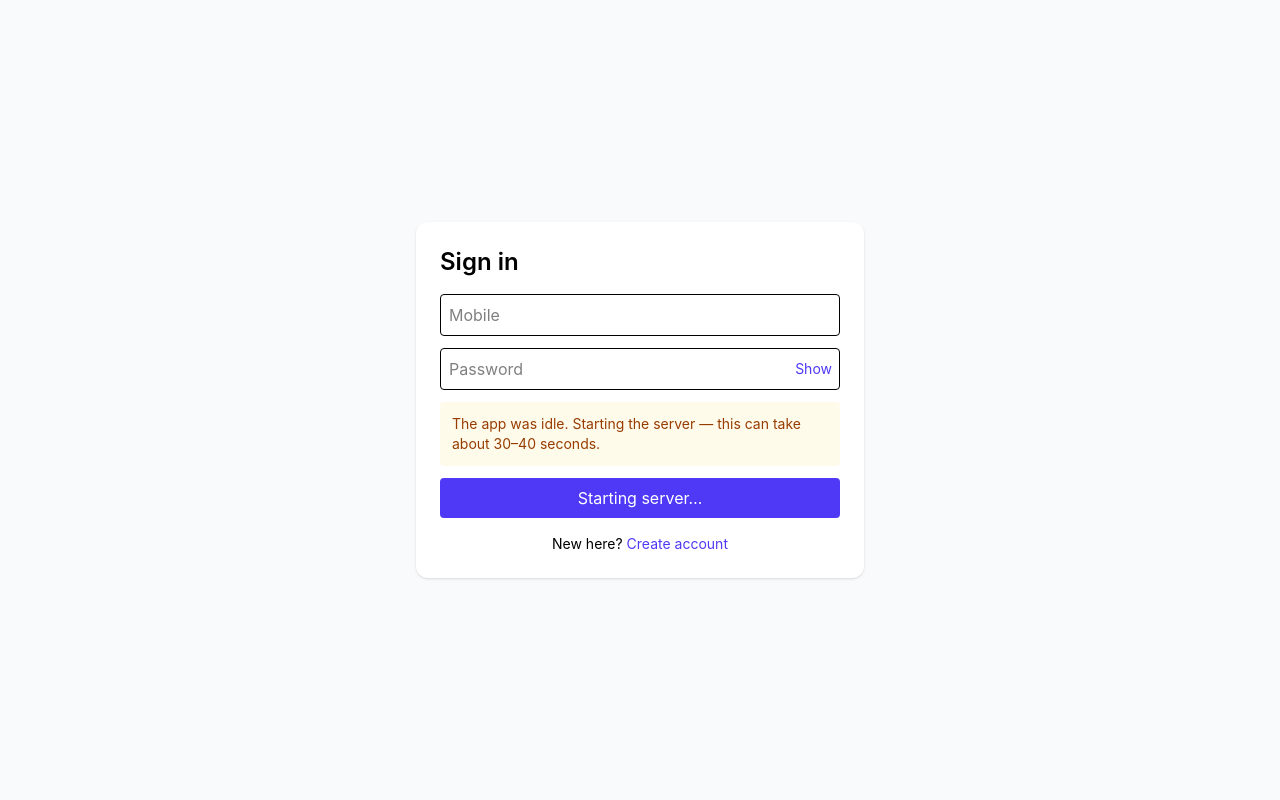
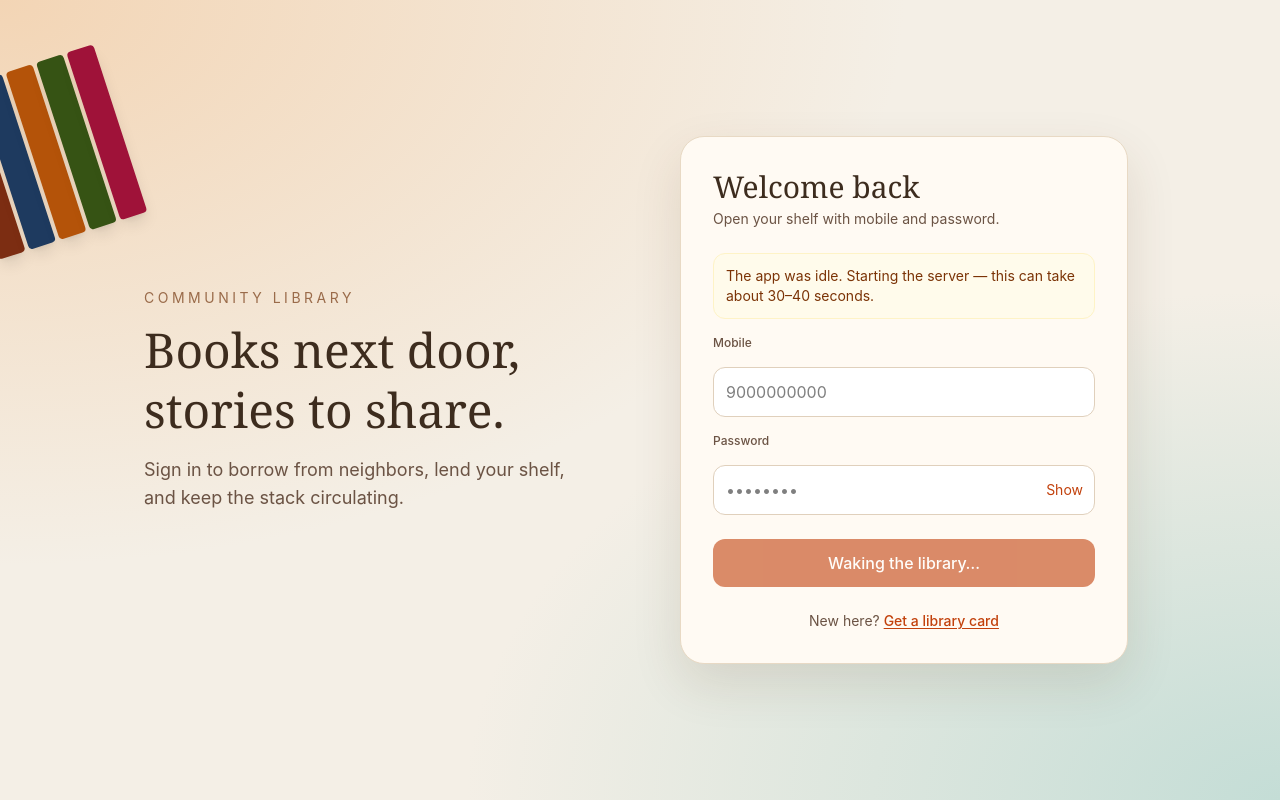
Before and after one commit to NamanjainLa23/CommunityLibrary, a React app in the folder frontend/: page /login in a window 1280 px wide. Built offline with nearby package versions, Linux system fonts and the light colour scheme; no server answers; the HTML template or start-up script is replaced by a standard one.

Commit message:
better UI

```diff
--- a/frontend/src/pages/Login.jsx
+++ b/frontend/src/pages/Login.jsx
@@ -51,16 +51,55 @@ export default function Login() {
   };
 
   return (
-    <div className="min-h-screen flex items-center justify-center bg-gray-50 p-4">
-      <div className="w-full max-w-md bg-white rounded-xl shadow p-6">
-        <h1 className="text-2xl font-semibold mb-4">Sign in</h1>
-        {error && <div className="mb-3 text-sm text-red-600">{error}</div>}
-        <form onSubmit={submit} className="space-y-3">
-          <input className="w-full p-2 border rounded" placeholder="Mobile" value={form.mobile} onChange={e=>setForm({...form, mobile:e.target.value})} required />
+    <div className="min-h-screen flex items-center justify-center p-4 bg-[#f4efe6] relative overflow-hidden">
+      <div className="absolute inset-0 bg-[radial-gradient(ellipse_at_top_left,_#f3d5b5_0%,_transparent_50%),radial-gradient(ellipse_at_bottom_right,_#c4ddd6_0%,_transparent_45%)]" />
+      <div className="absolute -left-8 top-16 rotate-[-18deg] hidden md:flex gap-1">
+        {["#7c2d12", "#1e3a5f", "#b45309", "#365314", "#9f1239"].map((c) => (
+          <div key={c} className="w-7 h-44 rounded-sm shadow-lg" style={{ background: c }} />
+        ))}
+      </div>
+
+      <div className="relative w-full max-w-5xl grid md:grid-cols-2 gap-8 items-center">
+        <div className="hidden md:block text-[#3d2c1e] px-4">
+          <p className="text-sm tracking-[0.25em] uppercase text-[#9a6b4a]">Community Library</p>
+          <h1 className="mt-3 text-5xl font-serif leading-tight">
+            Books next door,<br />stories to share.
+          </h1>
+          <p className="mt-4 text-lg text-[#6b5344] max-w-md">
+            Sign in to borrow from neighbors, lend your shelf, and keep the stack circulating.
+          </p>
+        </div>
+
+        <div className="w-full max-w-md mx-auto bg-[#fffaf3] border border-[#e8d9c4] rounded-3xl shadow-[0_20px_50px_rgba(80,50,20,0.12)] p-8">
+          <div className="md:hidden mb-4">
+            <p className="text-xs tracking-[0.2em] uppercase text-[#9a6b4a]">Community Library</p>
+          </div>
+          <h2 className="font-serif text-3xl text-[#3d2c1e]">Welcome back</h2>
+          <p className="text-sm text-[#6b5344] mt-1 mb-6">Open your shelf with mobile and password.</p>
+
+          {error && (
+            <div className="mb-4 text-sm text-red-800 bg-red-50 border border-red-100 p-3 rounded-xl">{error}</div>
+          )}
+          {wakeMessage && (
+            <div className="mb-4 text-sm text-amber-900 bg-amber-50 border border-amber-100 p-3 rounded-xl">
+              {wakeMessage}
+            </div>
+          )}
+
+          <form onSubmit={submit} className="space-y-4">
+            <label className="block text-xs font-medium text-[#6b5344]">Mobile</label>
+            <input
+              className="w-full p-3 rounded-xl border border-[#e0d0bc] bg-white focus:outline-none focus:ring-2 focus:ring-[#c2410c]/40"
+              placeholder="9000000000"
+              value={form.mobile}
+              onChange={(e) => setForm({ ...form, mobile: e.target.value })}
+              required
+            />
+            <label className="block text-xs font-medium text-[#6b5344]">Password</label>
             <div className="relative">
               <input
-              className="w-full p-2 pr-16 border rounded"
-              placeholder="Password"
+                className="w-full p-3 pr-16 rounded-xl border border-[#e0d0bc] bg-white focus:outline-none focus:ring-2 focus:ring-[#c2410c]/40"
+                placeholder="••••••••"
                 type={showPassword ? "text" : "password"}
                 value={form.password}
                 onChange={(e) => setForm({ ...form, password: e.target.value })}
@@ -69,21 +108,26 @@ export default function Login() {
               <button
                 type="button"
                 onClick={() => setShowPassword((v) => !v)}
-              className="absolute right-2 top-1/2 -translate-y-1/2 text-sm text-indigo-600"
+                className="absolute right-3 top-1/2 -translate-y-1/2 text-sm text-[#c2410c]"
               >
                 {showPassword ? "Hide" : "Show"}
               </button>
             </div>
-          {wakeMessage && (
-            <div className="mb-3 text-sm text-amber-800 bg-amber-50 p-3 rounded">
-              {wakeMessage}
+            <button
+              className="w-full mt-2 bg-[#c2410c] hover:bg-[#9a3412] text-white py-3 rounded-xl font-medium disabled:opacity-60"
+              disabled={waking}
+            >
+              {waking ? "Waking the library…" : "Open the library"}
+            </button>
+          </form>
+
+          <p className="mt-6 text-center text-sm text-[#6b5344]">
+            New here?{" "}
+            <Link to="/signup" className="text-[#c2410c] font-medium underline underline-offset-2">
+              Get a library card
+            </Link>
+          </p>
         </div>
-          )}
-          <button className="w-full bg-indigo-600 text-white p-2 rounded hover:bg-indigo-700" disabled={waking}>{waking ? "Starting server…" : "Login"}</button>
-        </form>
-        <p className="mt-4 text-center text-sm">
-          New here? <Link to="/signup" className="text-indigo-600">Create account</Link>
-        </p>
       </div>
     </div>
   );
--- a/frontend/src/pages/Search.jsx
+++ b/frontend/src/pages/Search.jsx
@@ -64,7 +64,7 @@ export default function Search() {
             <div className="flex-1">
               <div className="font-medium">{b.title}</div>
               <div className="text-sm text-gray-600">{b.author}</div>
-              <div className="text-xs text-gray-500">ISBN: {formatIsbn(b.isbn)} — Owner ID: {b.owner_id}</div>
+              <div className="text-xs text-gray-500">ISBN: {formatIsbn(b.isbn)}</div>
             </div>
             <div className="flex flex-col gap-2">
             {requestedBookIds.has(String(b.id)) ? (
```
Lines whose indentation alone changed are shown as unchanged.
